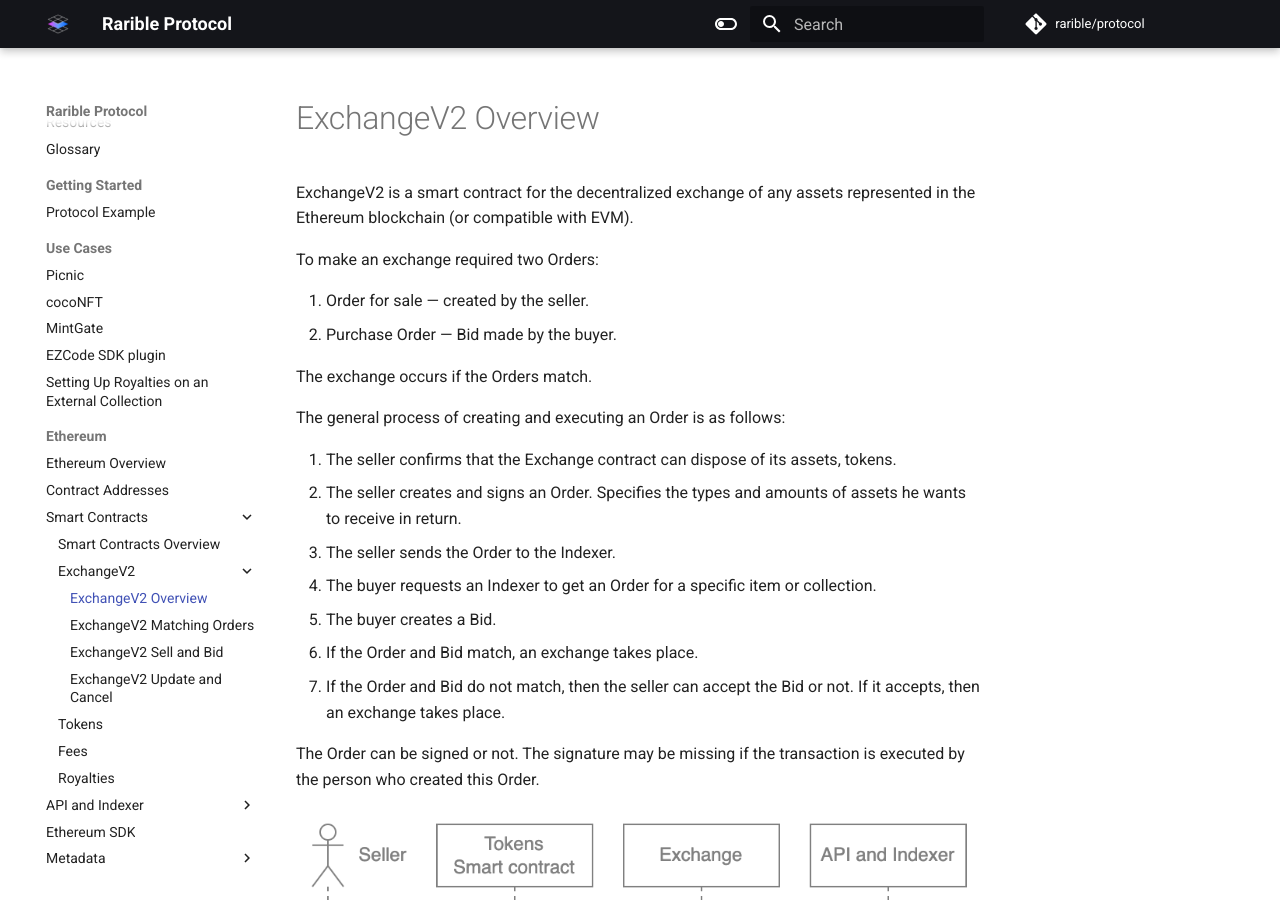
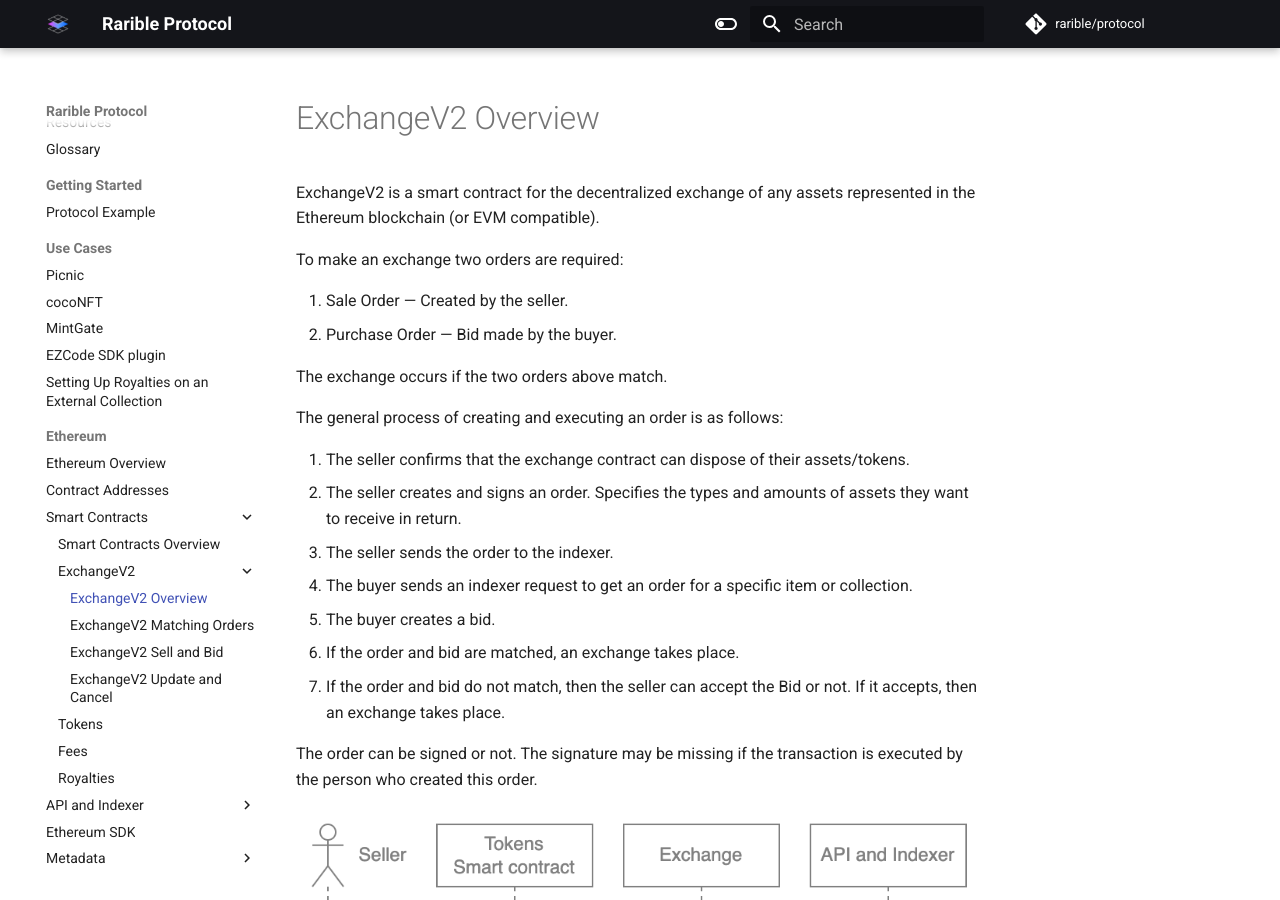
Before and after one commit to rarible/protocol, an MkDocs documentation site: the page built from docs/ethereum/smart-contracts/exchangev2-overview.md, in a window 1280 px wide and 900 px high. Built offline with MkDocs 1.6.1 and Material for MkDocs 9.7.7, drawn with Linux system fonts in a browser that asks for light colours; comment, search, counter and statistics services are not loaded.

Commit message:
update exchangev2-overview - Denis PR

```diff
--- a/docs/ethereum/smart-contracts/exchangev2-overview.md
+++ b/docs/ethereum/smart-contracts/exchangev2-overview.md
@@ -1,25 +1,25 @@
 # ExchangeV2 Overview
 
-ExchangeV2 is a smart contract for the decentralized exchange of any assets represented in the Ethereum blockchain (or compatible with EVM).
+ExchangeV2 is a smart contract for the decentralized exchange of any assets represented in the Ethereum blockchain (or EVM compatible).
 
-To make an exchange required two Orders:
+To make an exchange two orders are required:
 
-1. Order for sale — created by the seller.
+1. Sale Order — Created by the seller.
 2. Purchase Order — Bid made by the buyer.
 
-The exchange occurs if the Orders match.
+The exchange occurs if the two orders above match.
 
-The general process of creating and executing an Order is as follows:
+The general process of creating and executing an order is as follows:
 
-1. The seller confirms that the Exchange contract can dispose of its assets, tokens.
-2. The seller creates and signs an Order. Specifies the types and amounts of assets he wants to receive in return.
-3. The seller sends the Order to the Indexer.
-4. The buyer requests an Indexer to get an Order for a specific item or collection.
-5. The buyer creates a Bid.
-1. If the Order and Bid match, an exchange takes place.
-2. If the Order and Bid do not match, then the seller can accept the Bid or not. If it accepts, then an exchange takes place.
+1. The seller confirms that the exchange contract can dispose of their assets/tokens.
+2. The seller creates and signs an order. Specifies the types and amounts of assets they want to receive in return.
+3. The seller sends the order to the indexer.
+4. The buyer sends an indexer request to get an order for a specific item or collection.
+5. The buyer creates a bid.
+1. If the order and bid are matched, an exchange takes place.
+2. If the order and bid do not match, then the seller can accept the Bid or not. If it accepts, then an exchange takes place.
 
-The Order can be signed or not. The signature may be missing if the transaction is executed by the person who created this Order.
+The order can be signed or not. The signature may be missing if the transaction is executed by the person who created this order.
 
 ![](../img/eth_2.png)
 
```
